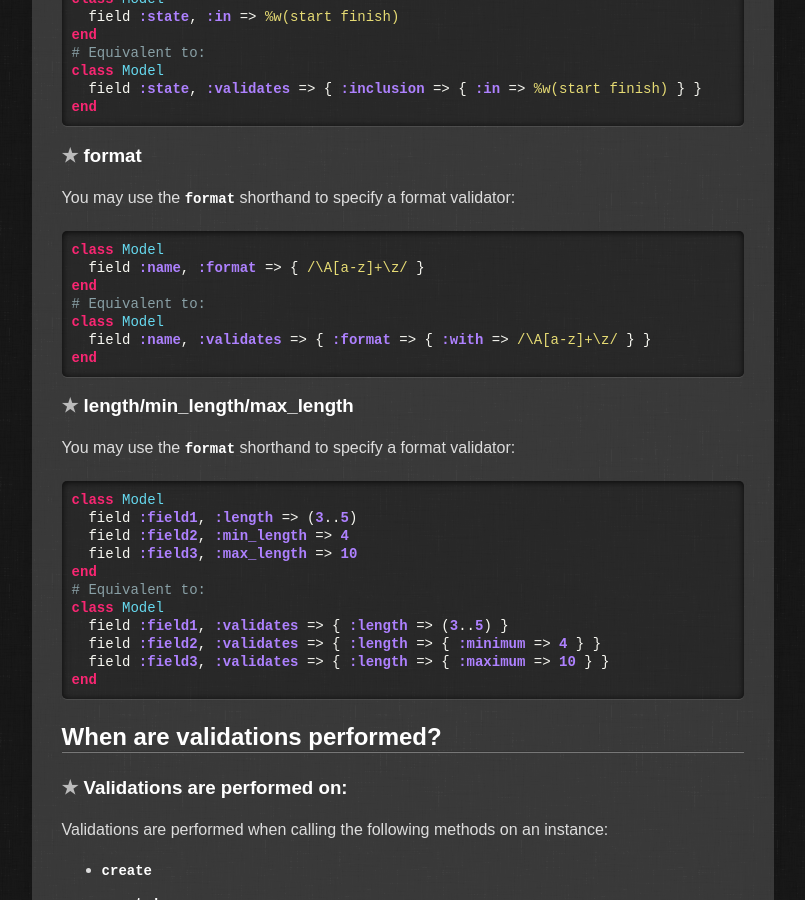
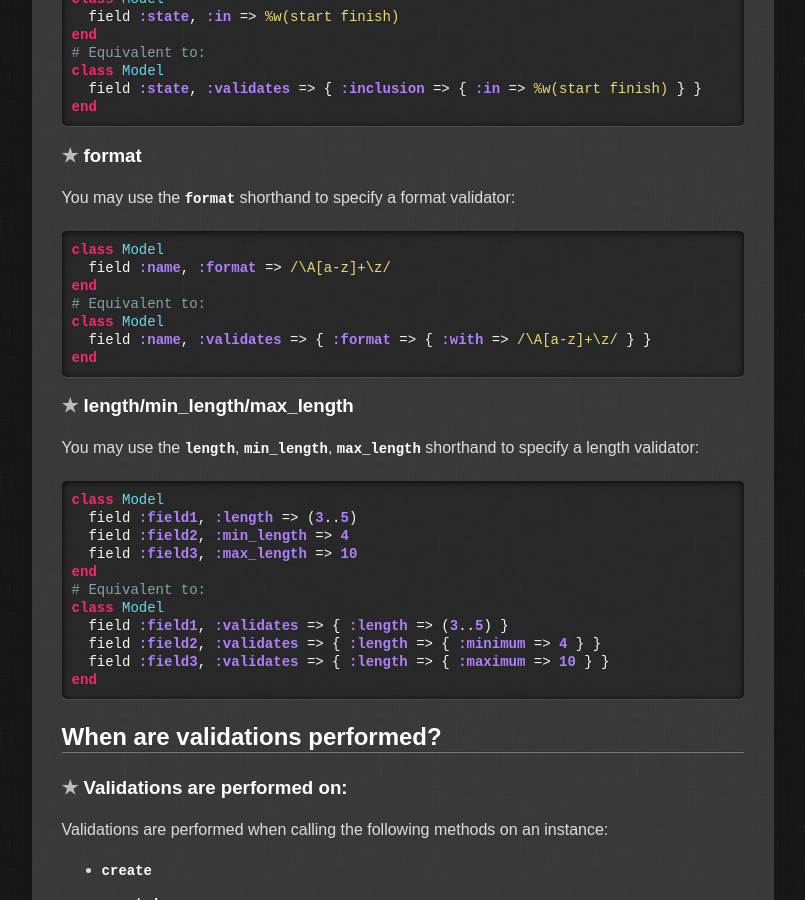
Before and after one commit to NoBrainerORM/nobrainer.io, a Jekyll site: the page built from docs/validation.md, in a window 1280 px wide and 900 px high, scrolled down 1580 px. Shown: the whole window, without its empty margins (335-1140 px from the left). Built offline with Jekyll 4.4.1, drawn with Linux system fonts in a browser that asks for light colours; comment, search, counter and statistics services are not loaded.

Commit message:
Fix some error in validation.md
Two copy-paste errors.

Fixes #8

```diff
--- a/docs/validation.md
+++ b/docs/validation.md
@@ -82,7 +82,7 @@ You may use the `format` shorthand to specify a format validator:
 
 {% highlight ruby %}
 class Model
-  field :name, :format => { /\A[a-z]+\z/ }
+  field :name, :format => /\A[a-z]+\z/
 end
 # Equivalent to:
 class Model
@@ -92,7 +92,7 @@ end
 
 ### length/min_length/max_length
 
-You may use the `format` shorthand to specify a format validator:
+You may use the `length`, `min_length`, `max_length` shorthand to specify a length validator:
 
 {% highlight ruby %}
 class Model
```
